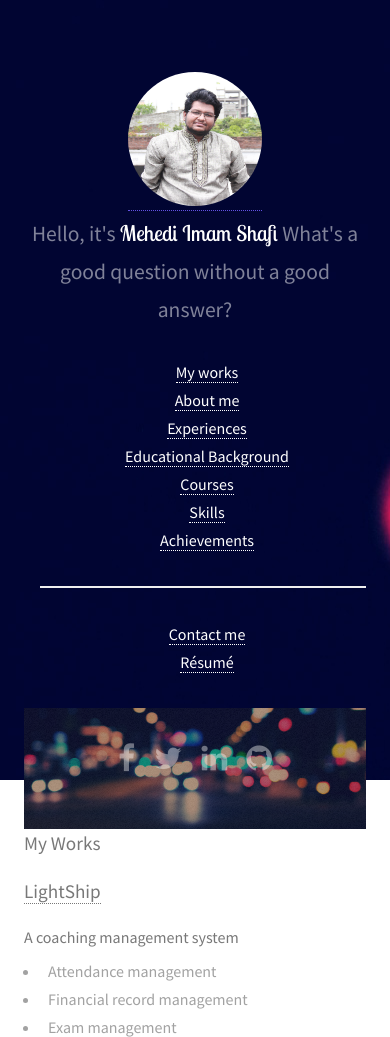
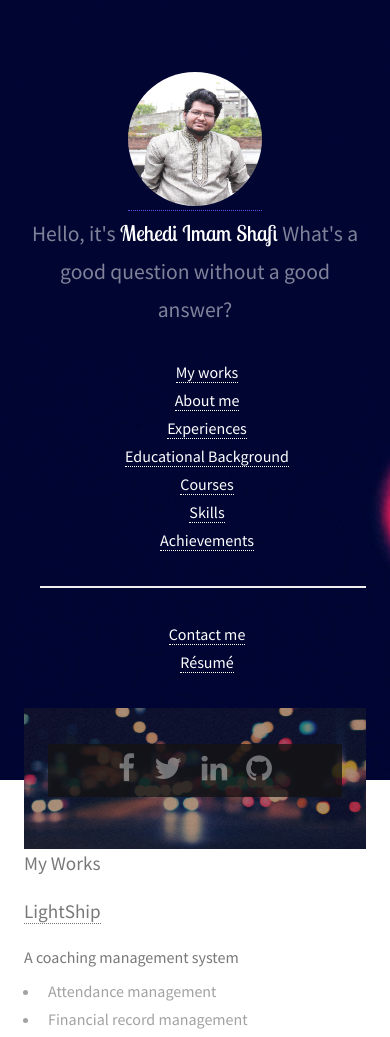
Before and after one commit to mehedi-shafi/mehedi-shafi.github.io, a PHP site: page / in a window 390 px wide. Shown: the top 1037 px of the page. Run offline with PHP 8.4, Linux system fonts and the light colour scheme.

Commit message:
fix: add background semi-transparent box to make link icons visible on footer, add space after mobile icons in contact

```diff
--- a/assets/css/main.css
+++ b/assets/css/main.css
@@ -2130,9 +2130,11 @@
 
 		ul.icons {
 			margin-top: 10%;
+			margin-left: 10%;
 			cursor: default;
 			list-style: none;
-			padding-left: 0;
+			padding: 10px 10px 10px 10px;
+			background-color: rgba(20, 18, 18, 0.788);
 		}
 
 			ul.icons li {
--- a/index.html
+++ b/index.html
@@ -51,7 +51,7 @@
 										<!-- Footer -->
 											<footer id="footer">
 												<ul class="icons">
-								          <li><a href="https://facebook.com/mehedi.shafi" target="_a" class="icon fa-facebook"><span class="label">Facebook</span></a></li>
+								          			<li><a href="https://facebook.com/mehedi.shafi" target="_a" class="icon fa-facebook"><span class="label">Facebook</span></a></li>
 													<li><a href="https://twitter.com/mehedishafi" target="_a" class="icon fa-twitter"><span class="label">Twitter</span></a></li>
 													<li><a href="https://www.linkedin.com/in/mehedi-imam-shafi-40924251/" target="_a" class="icon fa-linkedin"><span class="label">LinkedIn</span></a></li>
 													<li><a href="https://github.com/mehedi-shafi" target="_a" class="icon fa-github"><span class="label">Github</span></a></li>
@@ -266,8 +266,8 @@
 					<div class="contactme" >
 						<p>1599, Nurpur, Zia Shoroni, South Dania, Kodomtoli, Dhaka-1236</p>
 						<p>Bangladesh.</p>
-						<h5><i class="fa fa-mobile-phone"></i>Mobile:  <b>+8801920884121</b></h5>
-						<h5><i class="fa fa-mobile-phone"></i>Mobile:  <b>+8801521431912</b></h5>
+						<h5><i class="fa fa-mobile-phone"></i> Mobile:  <b>+8801920884121</b></h5>
+						<h5><i class="fa fa-mobile-phone"></i> Mobile:  <b>+8801521431912</b></h5>
 						<h5>Email: <a href="mailto:mehedishafi@hotmail.com">mehedishafi@hotmail.com</a></h5>
 						<!-- <h5>Email: <a href="mailto:www.powershafi3d@gmail.com">www.powershafi3d@gmail.com</a></h5>
 						<h5>Email: <a href="mailto:imam15-5248@diu.edu.bd">imam15-5248@diu.edu.bd</a></h5> -->
```
